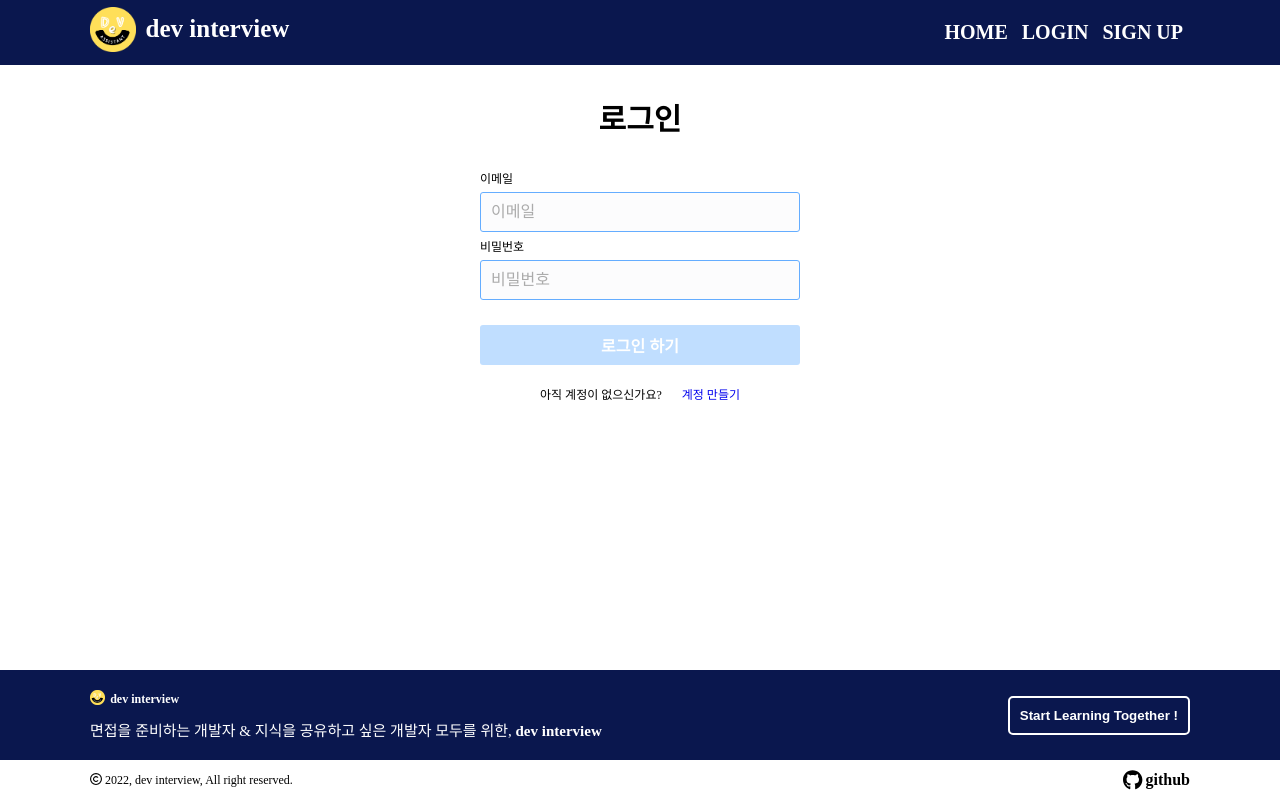
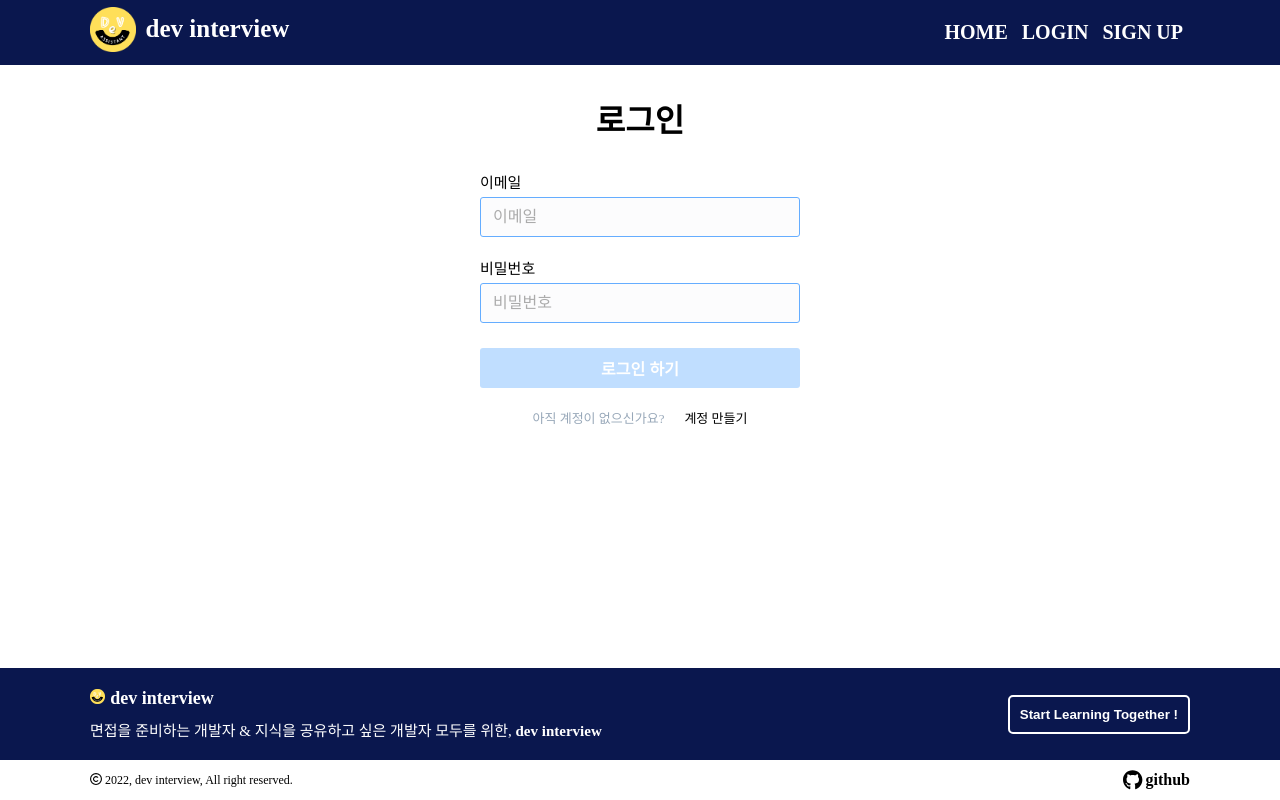
Before and after one commit to tkdals0905/dev-interview-helper, a React (Create React App) app in the folder client/: page /login in a window 1280 px wide. Built offline with nearby package versions, Linux system fonts and the light colour scheme.

Commit message:
chore) font-size 맞추기

```diff
--- a/client/src/components/Footer.js
+++ b/client/src/components/Footer.js
@@ -101,8 +101,8 @@ function Footer() {
       cursor: pointer;
     }
     .logo-title {
-      font-weight: 800;
-      font-size: 12px;
+      font-weight: 900;
+      font-size: 18px;
     }
   `;
 
--- a/client/src/pages/Login.js
+++ b/client/src/pages/Login.js
@@ -18,6 +18,7 @@ const LoginComponent = styled.section`
   }
   .login-title {
     padding: 30px;
+    font-size: 32px;
   }
 `;
 
@@ -25,7 +26,8 @@ const LoginMain = styled.div`
   width: 320px;
   display: flex;
   flex-direction: column;
-  font-size: 12px;
+  font-size: 15px;
+
   h2 {
     padding: 20px;
     text-align: center;
@@ -44,6 +46,7 @@ const LoginMain = styled.div`
     cursor: pointer;
   }
   input {
+    width: 320px;
     border-radius: 3px;
     background-color: #fbfbfd;
     font-size: 16px;
@@ -51,13 +54,14 @@ const LoginMain = styled.div`
     height: 40px;
     border: 1px solid #0078ff;
     margin-top: 5px;
-    margin-bottom: 5px;
+    margin-bottom: 20px;
     height: 40px;
     opacity: 0.6;
-    padding: 2px 0px 2px 10px;
+    padding: 8px 12px 8px 12px;
   }
   a {
     display: inline;
+    color: black;
     text-decoration-line: none;
     margin-left: 20px;
   }
@@ -65,6 +69,10 @@ const LoginMain = styled.div`
     margin-top: 20px;
     display: flex;
     justify-content: center;
+    font-size: 13px;
+    font-weight: 500;
+    color: #98a8b9;
+    text-align: center;
   }
 `;
 
@@ -77,7 +85,7 @@ const SubmitBtn = styled.button`
   text-align: center;
   font-weight: 600;
   border: none;
-  margin-top: 20px;
+  margin-top: 5px;
 `;
 
 function Login() {
--- a/client/src/pages/SignUp.js
+++ b/client/src/pages/SignUp.js
@@ -72,6 +72,7 @@ const SignUpWrapper = styled.div`
     display: inline-block;
   }
   .user-alert {
+    margin-top: 20px;
     font-size: 13px;
     font-weight: 500;
     color: #98a8b9;
```
